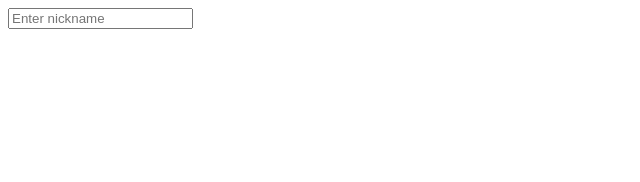
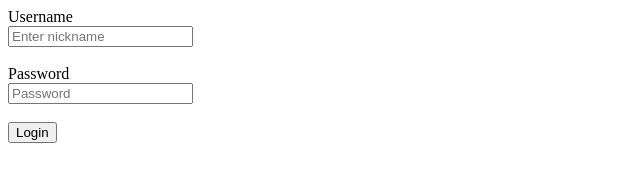
Before and after one commit to Daniel-Prada27/SnakeGame, a plain HTML site: page html/login.html in a window 1280 px wide. Shown: the whole page, without its empty margins (0-640 px from the left). Drawn offline with Linux system fonts and the light colour scheme.

Commit message:
Create basic login structure

```diff
--- a/html/login.html
+++ b/html/login.html
@@ -7,9 +7,19 @@
 </head>
 <body>
 
-    <div class="login">
+    <div class="login-container">
         <form action="" method="post">
-            <input type="text" placeholder="Enter nickname">
+            <label for="user">Username</label>
+            <br>
+            <input type="text" name="user" placeholder="Enter nickname">
+            <br>
+            <br>
+            <label for="password">Password</label>
+            <br>
+            <input type="password" name="password" placeholder="Password">
+            <br>
+            <br>
+            <input type="submit" value="Login">
         </form>
     </div>
 </body>
```
